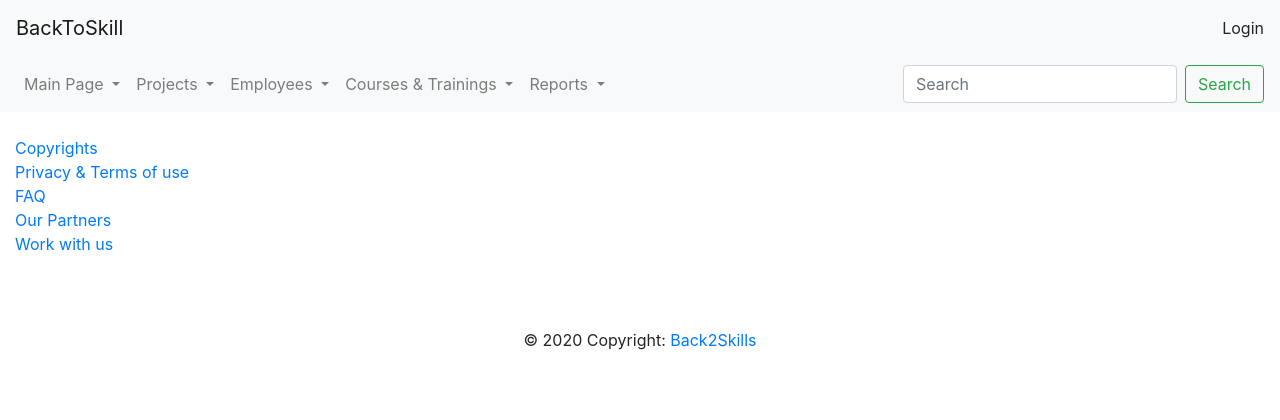
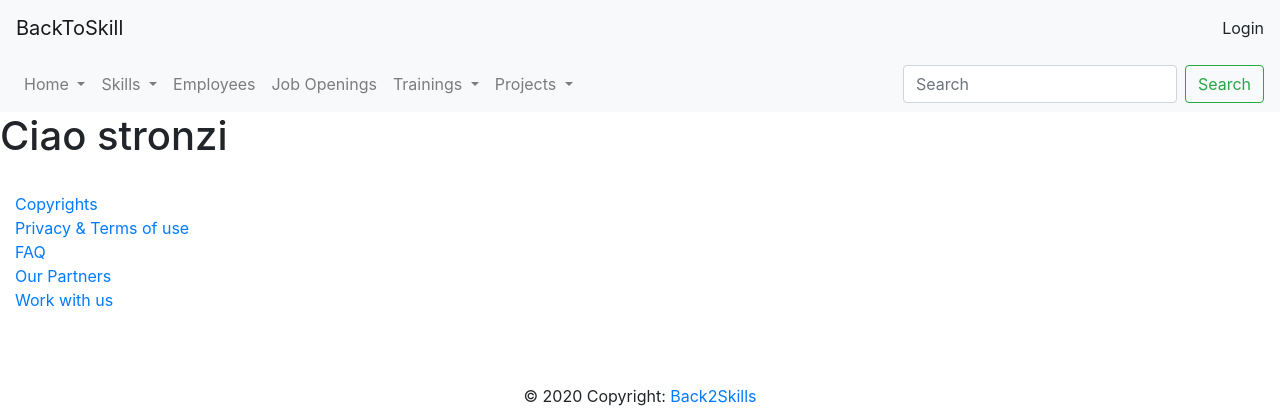
Before and after one commit to AnzeliniSimone/BackToSkill, a Flask app: page / in a window 1280 px wide. Shown: the top 420 px of the page. Run offline with Flask 2, Linux system fonts and the light colour scheme; some libraries are stand-ins or nearby versions.

Commit message:
Modified the navbar according to Giulia's layout

```diff
--- a/templates/layout.html
+++ b/templates/layout.html
@@ -11,6 +11,8 @@
 
 <body>
     <header>
+        <!-- navbar with login button, probably to change into a dropdown with options: my profile, logout-->
+        <!-- TODO modify button-->
         <nav class="navbar navbar-expand-lg navbar-light bg-light" id="loginNavbar">
             <a class="navbar-brand" href="#">BackToSkill</a>
             <div class="ml-auto">
@@ -18,6 +20,7 @@
             </div>
         </nav>
 
+        <!-- navbar with dropdown buttons to navigate the site-->
         <nav class="navbar navbar-expand-lg navbar-light bg-light" id="menuNavbar">
           <button class="navbar-toggler" type="button" data-toggle="collapse" data-target="#navbarSupportedContent" aria-controls="navbarSupportedContent" aria-expanded="false" aria-label="Toggle navigation">
             <span class="navbar-toggler-icon"></span>
@@ -25,60 +28,72 @@
 
           <div class="collapse navbar-collapse" id="navbarSupportedContent">
             <ul class="navbar-nav mr-auto">
+
+                 <!-- Main page dropdown button -->
               <li class="nav-item dropdown">
-                <a class="nav-link dropdown-toggle" href="#" id="mainPageDropDown" role="button" data-toggle="dropdown" aria-haspopup="true" aria-expanded="false">
-                  Main Page
+                <a class="nav-link dropdown-toggle" href="#" id="homepageDropdown" role="button" data-toggle="dropdown" aria-haspopup="true" aria-expanded="false">
+                  Home
                 </a>
-                <div class="dropdown-menu" aria-labelledby="mainPageDropDown">
-                  <a class="dropdown-item" href="#">Action</a>
-                  <div class="dropdown-divider"></div>
-                  <a class="dropdown-item" href="#">Something else here</a>
+                <div class="dropdown-menu" aria-labelledby="homepageDropdown">
+                    <a class="dropdown-item" href="#">Welcome</a>
+                    <a class="dropdown-item" href="#">How to use</a>
+                    <!-- submenu for how to use -->
+                    <ul>
+                        <li>
+                            <a class="dropdown-item" href="#">Guide</a>
+                        </li>
+                        <li>
+                            <a class="dropdown-item" href="#">Documentation</a>
+                        </li>
+                    </ul>
+
+                    <div class="dropdown-divider"></div>
+                    <a class="dropdown-item" href="#">Contacts</a>
+                    <a class="dropdown-item" href="#">About BackToSkill</a>
                 </div>
               </li>
 
               <li class="nav-item dropdown">
-                <a class="nav-link dropdown-toggle" href="#" id="projectsDropdown" role="button" data-toggle="dropdown" aria-haspopup="true" aria-expanded="false">
-                  Projects
+                <a class="nav-link dropdown-toggle" href="#" id="skillsDropdown" role="button" data-toggle="dropdown" aria-haspopup="true" aria-expanded="false">
+                  Skills
                 </a>
-                <div class="dropdown-menu" aria-labelledby="projectsDropdown">
-                  <a class="dropdown-item" href="#">Action</a>
-                  <div class="dropdown-divider"></div>
-                  <a class="dropdown-item" href="#">Something else here</a>
+                <div class="dropdown-menu" aria-labelledby="skillsDropdown">
+                  <a class="dropdown-item" href="#">Soft skills list</a>
+                  <a class="dropdown-item" href="#">Technical skills list</a>
                 </div>
               </li>
 
-              <li class="nav-item dropdown">
-                <a class="nav-link dropdown-toggle" href="#" id="employeesDropdown" role="button" data-toggle="dropdown" aria-haspopup="true" aria-expanded="false">
+              <li class="nav-item">
+                <a class="nav-link" href="#" id="employeesButton" role="button" aria-haspopup="true" aria-expanded="false">
                   Employees
                 </a>
-                <div class="dropdown-menu" aria-labelledby="employeesDropdown">
-                  <a class="dropdown-item" href="#">Action</a>
-                  <div class="dropdown-divider"></div>
-                  <a class="dropdown-item" href="#">Something else here</a>
+              </li>
+
+              <li class="nav-item">
+                <a class="nav-link" href="#" id="jobsButton" role="button" aria-haspopup="true" aria-expanded="false">
+                  Job Openings
+                </a>
+              </li>
+
+              <li class="nav-item dropdown">
+                <a class="nav-link dropdown-toggle" href="#" id="trainingsDropdown" role="button" data-toggle="dropdown" aria-haspopup="true" aria-expanded="false">
+                  Trainings
+                </a>
+                <div class="dropdown-menu" aria-labelledby="trainingsDropdown">
+                  <a class="dropdown-item" href="#">Upcoming courses</a>
+                  <a class="dropdown-item" href="#">Courses archive</a>
                 </div>
               </li>
 
-              <li class="nav-item dropdown">
-                <a class="nav-link dropdown-toggle" href="#" id="coursesDropdown" role="button" data-toggle="dropdown" aria-haspopup="true" aria-expanded="false">
-                  Courses & Trainings
-                </a>
-                <div class="dropdown-menu" aria-labelledby="coursesDropdown">
-                  <a class="dropdown-item" href="#">Action</a>
-                  <div class="dropdown-divider"></div>
-                  <a class="dropdown-item" href="#">Something else here</a>
-                </div>
-              </li>
-
-              <li class="nav-item dropdown">
-                <a class="nav-link dropdown-toggle" href="#" id="reportsDropdown" role="button" data-toggle="dropdown" aria-haspopup="true" aria-expanded="false">
-                  Reports
-                </a>
-                <div class="dropdown-menu" aria-labelledby="reportsDropdown">
-                  <a class="dropdown-item" href="#">Action</a>
-                  <div class="dropdown-divider"></div>
-                  <a class="dropdown-item" href="#">Something else here</a>
-                </div>
-              </li>
+                <li class="nav-item dropdown">
+                    <a class="nav-link dropdown-toggle" href="#" id="projectsDropdown" role="button" data-toggle="dropdown" aria-haspopup="true" aria-expanded="false">
+                      Projects
+                    </a>
+                    <div class="dropdown-menu" aria-labelledby="projectsDropdown">
+                      <a class="dropdown-item" href="#">Current projects</a>
+                      <a class="dropdown-item" href="#">Projects archive</a>
+                    </div>
+                </li>
             </ul>
             <form class="form-inline my-2 my-lg-0">
               <input class="form-control mr-sm-2" type="search" placeholder="Search" aria-label="Search">
@@ -87,6 +102,9 @@
           </div>
         </nav>
     </header>
+
+
+<h1>Ciao stronzi</h1>
 </body>
 
 <footer class="page-footer font-small blue pt-4">
```
Also changed, not shown: 1 other file.
